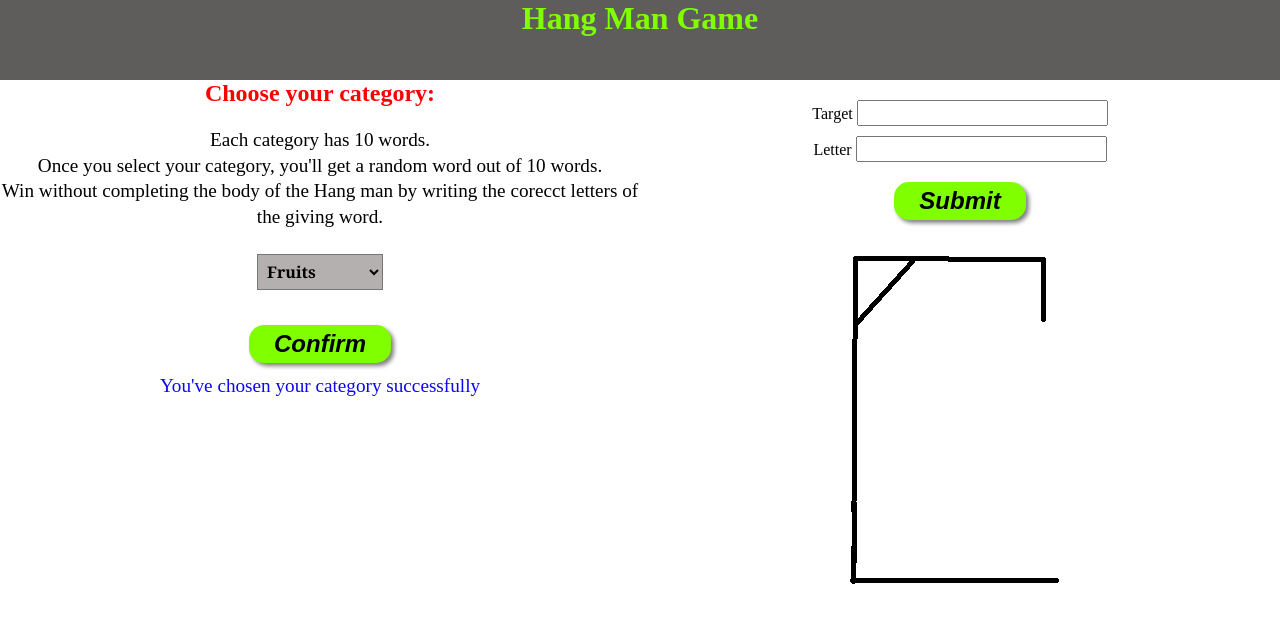
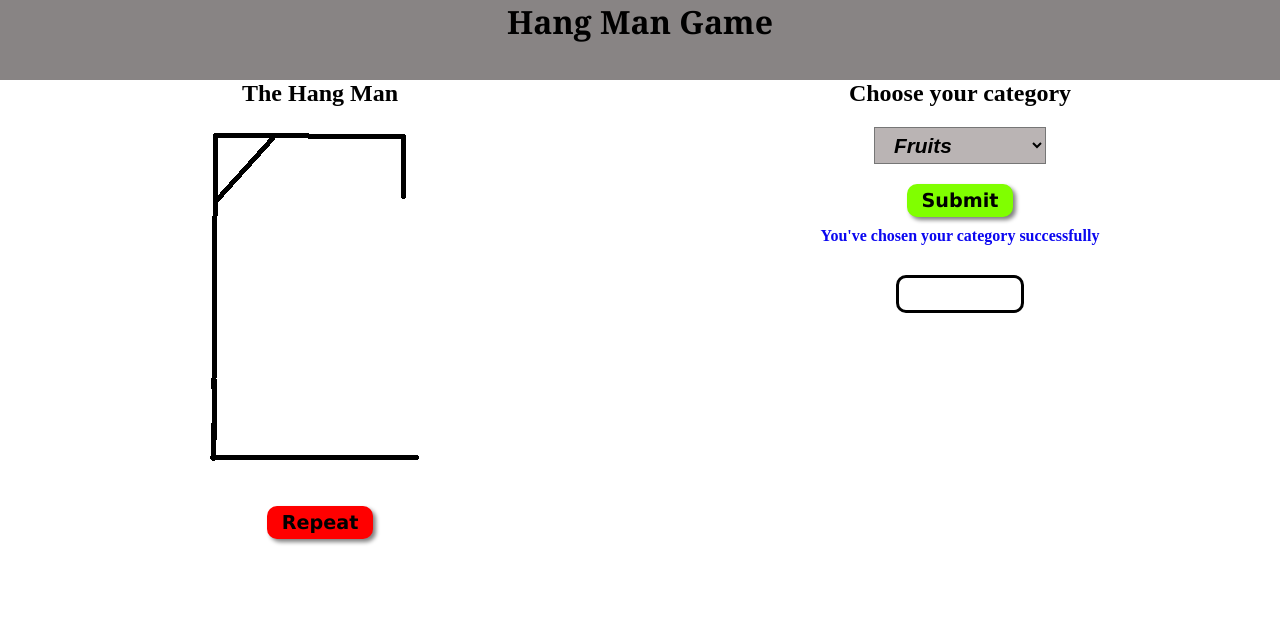
Before and after one commit to tanjawi-code/Web-games, a plain HTML site: page HangMan.html in a window 1280 px wide. Both pictures are taken after a click on the button "Confirm". Drawn offline with Linux system fonts and the light colour scheme.

Commit message:
Web Games: Modified Hang Man Game: Not completed

```diff
--- a/HangMan.html
+++ b/HangMan.html
@@ -12,11 +12,17 @@
     </header>
 
     <main>
-        <section class="choice-section">
-            <h2>Choose your category:</h2>
-            <p>Each category has 10 words.</p>
-            <p>Once you select your category, you'll get a random word out of 10 words.</p>
-            <p>Win without completing the body of the Hang man by writing the corecct letters of the giving word.</p>
+        <section class="hangman-container">
+            <h2>The Hang Man</h2>
+            <div id="hangman-images">
+                <img src="images/HangManImages/Empty-gallows.png" alt="An empty gallows of the hangman game">
+            </div>
+
+            <button id="repeatButton" onclick="repeat()">Repeat</button>
+        </section>
+
+        <section class="play-container">
+            <h2>Choose your category</h2>
 
             <select name="" id="categories">
                 <option value="fruits">Fruits</option>
@@ -31,27 +37,18 @@
                 <option value="professions">Professions</option>
             </select>
 
-            <div><button onclick="confirmChoice()">Confirm</button></div>
-            <p id="message"></p>
-        </section>
-
-        <section class="play-section">
-            <h2></h2>
-            <div id="inputs">
-                <div>
-                    <label for="word-target">Target</label>
-                    <input type="text" id="word-target" readonly>
-                </div>
-                <div>
-                    <label for="complete-word">Letter</label>
-                    <input type="text" id="complete-word" maxlength="1">
-                </div>
+            <div class="buttons">
+                <button id="confirmChoice" onclick="confirmChoice()">Confirm</button>
+                <button id="checkChoice" onclick="play()">Submit</button>
             </div>
 
-            <div><button onclick="play()">Submit</button></div>
+            <div id="letters">
+                <!-- Genertaing the letters of the random word -->
+            </div>
 
-            <div id="hangMan-image">
-                <img  id="image" src="images/HangManImages/Empty-gallows.png" alt="an empty gallows of the hang man game">
+            <div>
+                <p id="message"></p>
+                <input type="text" id="complete-word" maxlength="1">
             </div>
         </section>
     </main>
--- a/js/HangManJS.js
+++ b/js/HangManJS.js
@@ -1,37 +1,52 @@
 const CATEGORIES = {
-    fruits: ["Apple","Banana","Orange","Mango","Pineapple","Strawberry","Grapes","Watermelon","Kiwi","Papaya"],
-    vegetables: ["Carrot","Potato","Tomato","Onion","Cabbage","Spinach","Broccoli","Cauliflower","Lettuce","Peas"],
-    cars: ["Toyota","Honda","Ford","BMW","Mercedes","Audi","Nissan","Hyundai","Kia","Tesla"],
-    countries: ["Morocco","France","Spain","Italy","Germany","Brazil","Canada","Japan","Egypt","India"],
-    cities: ["Paris","London","Tokyo","NewYork","Madrid","Rome","Dubai","Sydney","Istanbul","Cairo"],
-    animals: ["Lion","Tiger","Elephant","Giraffe","Zebra","Monkey","Kangaroo","Dolphin","Bear","Rabbit"],
-    sports: ["Football","Basketball","Tennis","Cricket","Baseball","Hockey","Golf","Rugby","Swimming","Boxing"],
-    movies: ["Titanic","Avatar","Inception","Gladiator","Frozen","Joker","Matrix","Shrek","Rocky","Moana"],
-    professions: ["Doctor","Teacher","Engineer","Lawyer","Nurse","Pilot","Farmer","Chef","Artist","Soldier"],
-    colors: ["Red","Blue","Green","Yellow","Purple","Orange","Black","White","Pink","Brown"]
-}
+  fruits: ["APPLE","BANANA","ORANGE","MANGO","PINEAPPLE","STRAWBERRY","GRAPES","WATERMELON","KIWI","PAPAYA"],
+  vegetables: ["CARROT","POTATO","TOMATO","ONION","CABBAGE","SPINACH","BROCCOLI","CAULIFLOWER","LETTUCE","PEAS"],
+  cars: ["TOYOTA","HONDA","FORD","BMW","MERCEDES","AUDI","NISSAN", "HYUNDAI",  "KIA",  "TESLA"],
+  countries: ["MOROCCO","FRANCE","SPAIN","ITALY","GERMANY","BRAZIL","CANADA","JAPAN","EGYPT","INDIA"],
+  cities: ["PARIS","LONDON","TOKYO","NEWYORK","MADRID","ROME","DUBAI","SYDNEY","ISTANBUL","CAIRO"],
+  animals: ["LION","TIGER","ELEPHANT","GIRAFFE","ZEBRA","MONKEY","KANGAROO","DOLPHIN","BEAR","RABBIT"],
+  sports: ["FOOTBALL","BASKETBALL","TENNIS","CRICKET","BASEBALL","HOCKEY","GOLF","RUGBY","SWIMMING","BOXING"],
+  movies: ["TITANIC","AVATAR","INCEPTION","GLADIATOR","FROZEN","JOKER","MATRIX","SHREK","ROCKY","MOANA"],
+  professions: ["DOCTOR","TEACHER","ENGINEER","LAWYER","NURSE","PILOT","FARMER","CHEF","ARTIST","SOLDIER"],
+  colors: ["RED","BLUE","GREEN","YELLOW","PURPLE","ORANGE","BLACK","WHITE","PINK","BROWN"]
+};
 
+const div_letters = document.getElementById("letters");
 const categories = document.getElementById("categories");
 const message = document.getElementById("message");
+const complete_missing_letters = document.getElementById("complete-word");
+const choiceButton = document.getElementById("confirmChoice");
+const submitLetterButton = document.getElementById("checkChoice");
+const repeatButton = document.getElementById("repeatButton");
+
 let selectedCategory = [];
+let target = [];
 
 function confirmChoice() {
-    let userChoice =  categories.value.toLowerCase();
+    let userChoice = categories.value.toLowerCase();
 
     if (CATEGORIES[userChoice]) {
-        selectedCategory = CATEGORIES[userChoice];
-        message.textContent = "You've chosen your category successfully";
-        message.style.color = "#0b07f0";
+      selectedCategory = CATEGORIES[userChoice];
+      target = [...getRandomWord()];
+      message.textContent = "You've chosen your category successfully";
+      message.style.color = "#0b07f0";
+      choiceButton.style.display = "none";
+      submitLetterButton.style.display = "inline";
     }
 }
 
 function play() {
-    if (selectedCategory.length === 0) {
+    for (let x = 0; x < target.length; x++) {
+          let letter = document.createElement("p");
+          letter.textContent = target[x];
+          letter.style.borderBottom = "5px";
 
+          document.getElementById("letters").append(letter);
     }
-    else {
-        let target = getRandomWord();
-    }
+}
+
+function repeat() {
+
 }
 
 // Get a random word from the select category.
@@ -39,3 +54,7 @@ function getRandomWord() {
     const index = Math.floor(Math.random() * selectedCategory.length);
     return selectedCategory[index];
 }
+
+function getRandomLetter(target) {
+    return Math.floor(Math.random() * target.length);
+}
--- a/styles/styleHangMan.css
+++ b/styles/styleHangMan.css
@@ -1,23 +1,29 @@
 *,
-*::before,
-*::after {
+*::after,
+*::before{
     box-sizing: border-box;
 }
 
-* {
+*{
     padding: 0;
     margin: 0;
 }
 
 :root {
-    --text-size: 1.2rem;
+    --margin-top: 20px;
+    --padding: 5px 15px;
+}
+
+body {
+    font-weight: bold;
 }
 
 h1 {
-    color: #7fff00;
+    background-color: rgba(105, 100, 100, 0.792);
+    width: 100%;
+    height: 80px;
     text-align: center;
-    height: 80px;
-    background-color: hsla(0, 5%, 16%, 0.751);
+    font-family: Cambria, Cochin, Georgia, Times, 'Times New Roman', serif;
 }
 
 main {
@@ -26,49 +32,58 @@ main {
     grid-template-columns: repeat(2, 1fr);
 }
 
-.play-section #inputs input {
+button {
+    margin-top: var(--margin-top);
+    padding: var(--padding);
     margin-bottom: 10px;
+    cursor: pointer;
+    font-size: 1.2rem;
+    border: none;
+    font-weight: bold;
+    border-radius: 10px;
+    box-shadow: 3px 3px 4px gray;
+    font-family: Verdana, Geneva, Tahoma, sans-serif;
+}
+
+/* play container */
+.play-container button {
+    background-color: hsl(90, 100%, 50%);
+}
+
+.play-container #checkChoice {
+    display: none;
+}
+
+.play-container #categories{
+    padding: var(--padding);
+    margin-top: var(--margin-top);
+    background-color: rgb(186, 180, 180);
+    font-family: Arial, Helvetica, sans-serif;
+    font-style: italic;
+    font-size: 1.3rem;
+    font-weight: bold;
+}
+
+.play-container #letters p{
+    display: inline;
+    margin-top: var(--margin-top);
     font-size: 1.2rem;
 }
 
-/* choice section */
-
-h2 {
-    color: #ff0000;
-    margin-bottom: 20px;
+.play-container input {
+    --margin-top : 30px;
+    margin-top: var(--margin-top);
+    font-size: 1.2rem;
+    width: 20%;
+    padding: var(--padding);
+    text-align: center;
+    border-radius: 10px;
+    border: solid;
+    font-weight: bold;
 }
 
-.choice-section p {
-    line-height: 1.6rem;
-    font-size: 1.2rem;
+/* Image section */
+
+.hangman-container #repeatButton{
+    background-color: red;
 }
-
-#categories {
-    padding: 5px;
-    font-size: 1rem;
-    font-family: Georgia, 'Times New Roman', Times, serif;
-    font-weight: bold;
-    margin: 25px;
-    background-color: rgb(180, 176, 176);
-}
-
-button {
-    padding: 5px 25px;
-    background-color: #7fff00;
-    border: none;
-    cursor: pointer;
-    margin: 10px;
-    font-weight: bold;
-    font-size: 1.5rem;
-    font-style: italic;
-    border-radius: 15px;
-    box-shadow: 3px 3px 4px gray;
-}
-
-button:hover {
-    background-color: #6dd208;
-}
-
-button:active {
-    background-color: #57a706;
-}
```
